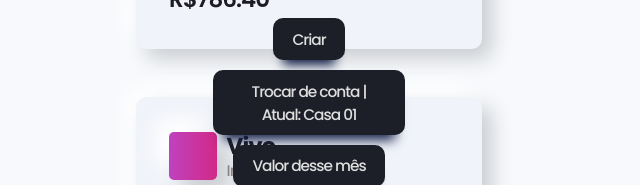
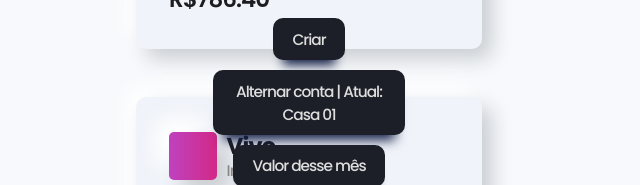
Before and after one commit to aelinrezende/redespe, a React (Create React App) app: page /expenses in a window 1280 px wide. Both pictures are taken after a click on the button 640 px from the left and 752 px from the top of the page. Shown: the part 447-632 px from the top of the page, without its empty margins (331-971 px from the left). Built offline with nearby package versions, Linux system fonts and the light colour scheme.

Commit message:
update Navbar animation duration

```diff
--- a/src/components/Navbar/index.tsx
+++ b/src/components/Navbar/index.tsx
@@ -58,22 +58,22 @@ const Navbar: React.FC = () => {
 					>
 						<Option
 							whileHover={nav.child.hover}
-							transition={{ duration: 0.3 }}
+							transition={{ duration: 0.2 }}
 							variants={nav.child}
 						>
 							Criar
 						</Option>
 						<Option
 							whileHover={nav.child.hover}
-							transition={{ duration: 0.3 }}
+							transition={{ duration: 0.2 }}
 							variants={nav.child}
 							onClick={() => toggleAccount()}
 						>
-							Trocar de conta | Atual: {account.label}
+							Alternar conta | Atual: {account.label}
 						</Option>
 						<Option
 							whileHover={nav.child.hover}
-							transition={{ duration: 0.3 }}
+							transition={{ duration: 0.2 }}
 							variants={nav.child}
 							onClick={() => addMonthlyValuePopup()}
 						>
--- a/src/components/Navbar/motion.variants.ts
+++ b/src/components/Navbar/motion.variants.ts
@@ -17,7 +17,7 @@ export const nav = {
 		visible: { y: 0 },
 		hover: {
 			boxShadow: '0 16px 11px -10px rgb(6 11 29)',
-			scale: 1.2,
+			scale: 1.15,
 		},
 	},
 };
```
